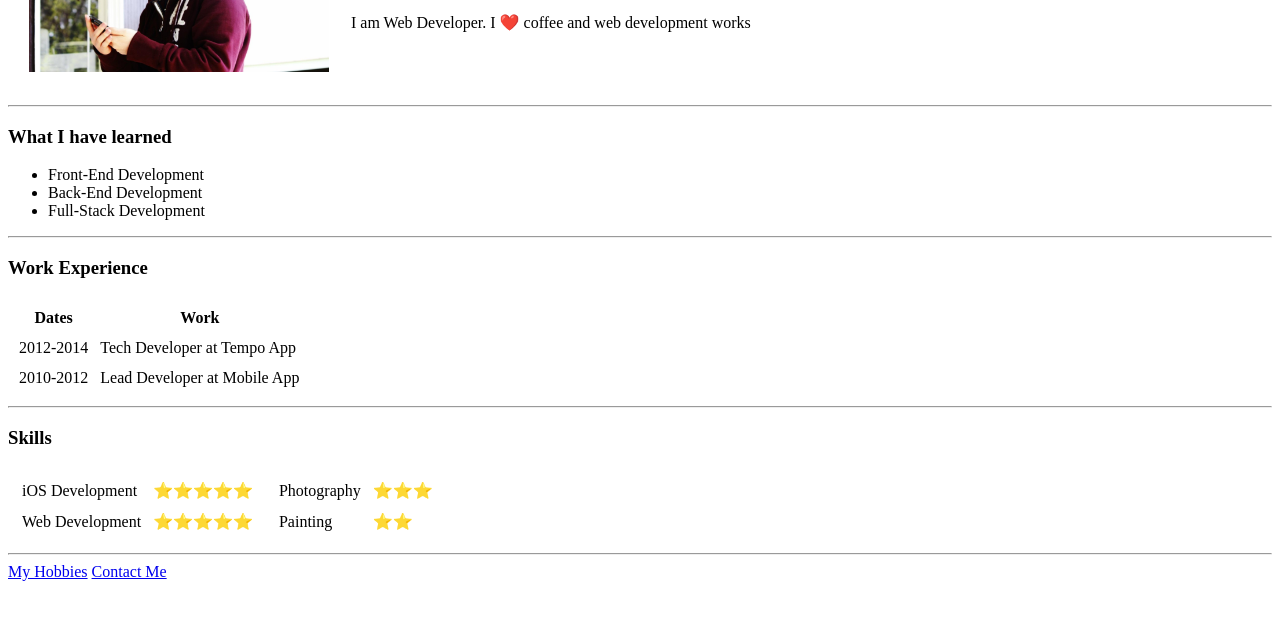
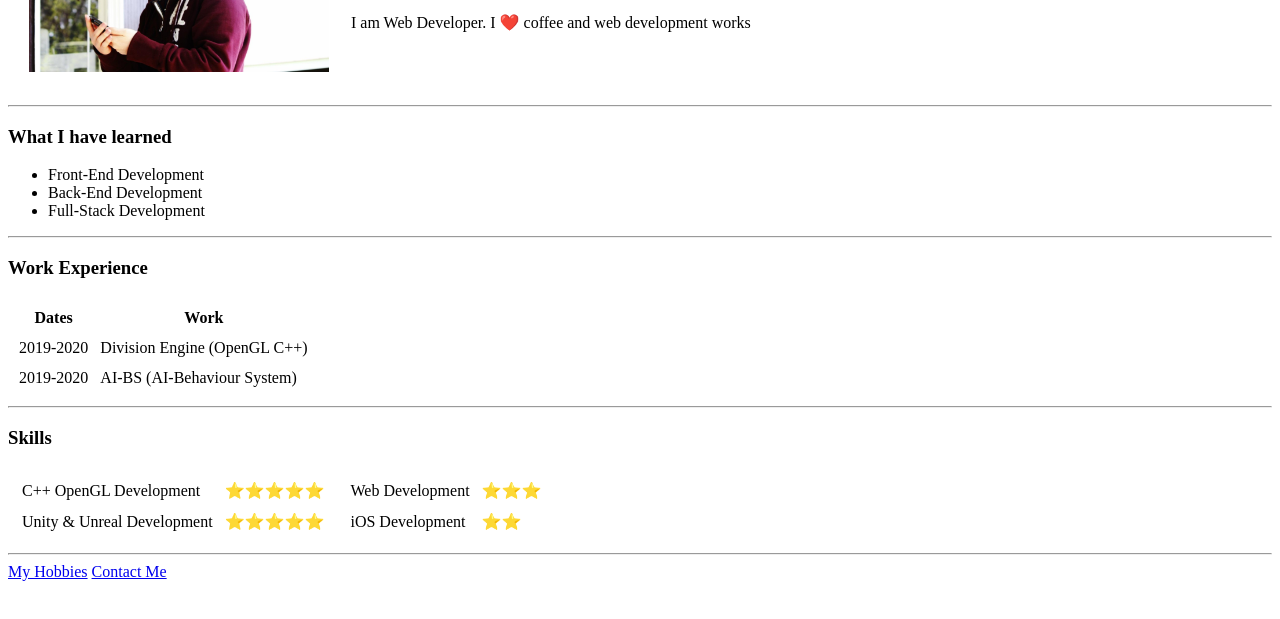
Before and after one commit to Dlee4428/HTML-Personal-Site, a plain HTML site: page index.html in a window 1280 px wide. Shown: the part 157-776 px from the top of the page. Drawn offline with Linux system fonts and the light colour scheme.

Commit message:
Update index.html

```diff
--- a/index.html
+++ b/index.html
@@ -42,12 +42,12 @@
     <tbody>
       <!-- Table Body Section -->
       <tr>
-        <td>2012-2014</td>
-        <td>Tech Developer at Tempo App</td>
+        <td>2019-2020</td>
+        <td>Division Engine (OpenGL C++)</td>
       </tr>
       <tr>
-        <td>2010-2012</td>
-        <td>Lead Developer at Mobile App</td>
+        <td>2019-2020</td>
+        <td>AI-BS (AI-Behaviour System)</td>
       </tr>
     </tbody>
     <tfoot>
@@ -63,11 +63,11 @@
       <td>
         <table cellspacing="10px">
           <tr>
-            <td>iOS Development</td>
+            <td>C++ OpenGL Development</td>
             <td>⭐⭐⭐⭐⭐</td>
           </tr>
           <tr>
-            <td>Web Development</td>
+            <td>Unity & Unreal Development</td>
             <td>⭐⭐⭐⭐⭐</td>
           </tr>
         </table>
@@ -75,11 +75,11 @@
       <td>
         <table cellspacing="10px">
           <tr>
-            <td>Photography</td>
+            <td>Web Development</td>
             <td>⭐⭐⭐</td>
           </tr>
           <tr>
-            <td>Painting</td>
+            <td>iOS Development</td>
             <td>⭐⭐</td>
           </tr>
         </table>
```
